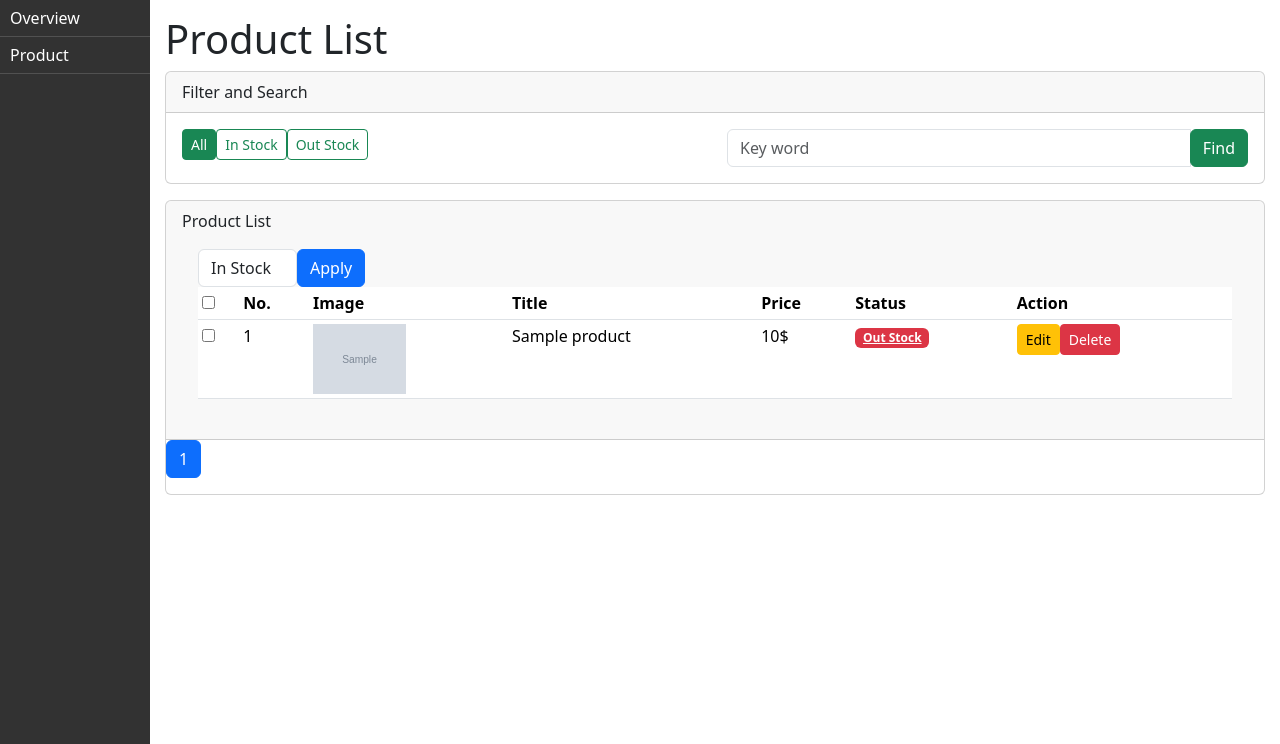
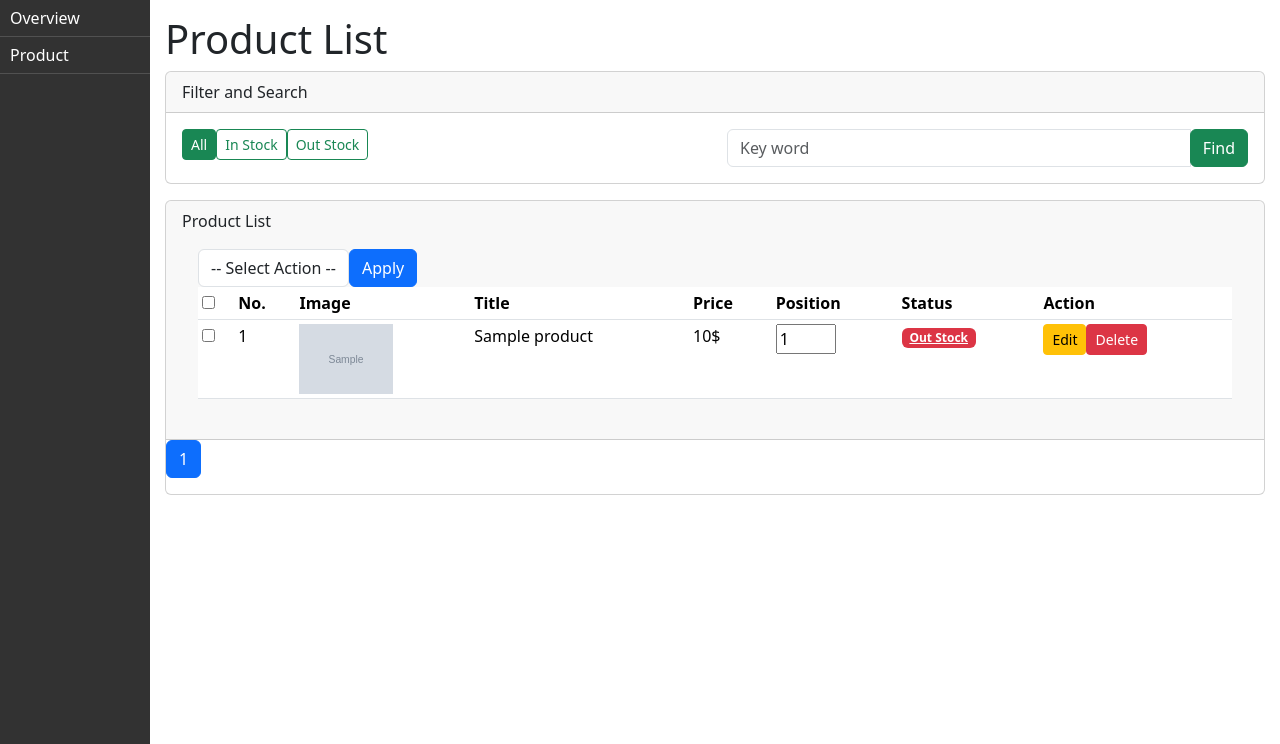
Before and after one commit to iam-dha/AdminPanel_NodeJS, a Node server app: page /admin/products in a window 1280 px wide. Shown: the part 56-800 px from the top of the page. Run offline with Node 20, Linux system fonts and the light colour scheme; tables that the repository leaves empty hold one stand-in row (values such as "Sample post"); grey boxes marked "Sample" are stand-in pictures; some libraries are stand-ins or nearby versions.

Commit message:
add change product-position

```diff
--- a/controllers/admin/product.controller.js
+++ b/controllers/admin/product.controller.js
@@ -27,7 +27,10 @@ module.exports.index = async (req, res) => {
     }, req.query, countProducts);
     //End Pagination
 
-    const productList = await Product.find(find).limit(objPagination.limitItems).skip(objPagination.skip);
+    const productList = await Product.find(find)
+        .sort({position: "desc"})
+        .limit(objPagination.limitItems)
+        .skip(objPagination.skip);
 
     res.render("./admin/pages/products/index.pug", {
         titlePage: "Trang san pham",
@@ -62,6 +65,23 @@ module.exports.changeMultiStatus = async (req, res) => {
         case "Out Stock":
             await Product.updateMany({_id: {$in: ids}}, {availabilityStatus: "Out Stock"})
             break;
+        case "Delete":
+            await Product.updateMany(
+                {_id: {$in: ids}}, {
+                    deleted: true,
+                    deletedAt: new Date()
+                }
+            )
+        case "Change-Position":
+            for (const item of ids) {
+                let [id, position] = item.split("-");
+                position = parseInt(position);
+                await Product.updateOne({
+                    _id: id
+                }, {
+                    position: position
+                })
+            }
         default:
             break;
     }
@@ -73,7 +93,10 @@ module.exports.changeMultiStatus = async (req, res) => {
 
 module.exports.deleteItem = async (req, res) => {
     const id = req.params.id;
-    await Product.deleteOne({_id: id});
+    await Product.updateOne({_id: id}, {
+        deleted: true,
+        deletedAt: new Date()
+    });
     const referer = req.get("referer");
     res.redirect(referer);
 }
--- a/controllers/client/product.controller.js
+++ b/controllers/client/product.controller.js
@@ -4,7 +4,7 @@ module.exports.index = async (req, res) => {
     const productList = await Product.find({
         availabilityStatus: "In Stock",
         deleted: false
-    });
+    }).sort({position: "desc"});
 
     const newProductList = productList.map((item) => {
         item['newPrice'] = (item.price * (1 - item.discountPercentage)).toFixed(2);
--- a/models/product.model.js
+++ b/models/product.model.js
@@ -10,8 +10,9 @@ const product_schema = new mongoose.Schema(
         stock: Number,
         availabilityStatus: String,
         thumbnail: String,
-        deleted: Boolean
-    }
+        deleted: Boolean,
+        position: Number
+    }, {strict: false}
 )
 
 const Product = mongoose.model('Product', product_schema, "products");
--- a/public/admin/js/script.js
+++ b/public/admin/js/script.js
@@ -115,12 +115,27 @@ if (checkboxMulti) {
             const checkboxMulti = document.querySelector("[checkbox-multi]");
             const inputsChecked = checkboxMulti.querySelectorAll("input[name='id']:checked");
 
+            const typeChange = e.target.elements.type.value;
+
+            if(typeChange == "Delete"){
+                const isConfirm = confirm("Delete selected product?");
+                if(!isConfirm){
+                    return;
+                }
+            }
             if(inputsChecked.length > 0){
                 let ids = [];
                 const inputIds = formChangeMulti.querySelector("[name='ids']");
                 inputsChecked.forEach(input => {
                     const id = input.value;
-                    ids.push(id);
+                    if(typeChange == "Change-Position"){
+                        const position = input.closest("tr").querySelector("input[name='position']").value;
+
+                        ids.push(`${id}-${position}`);
+                    }
+                    else {
+                        ids.push(id);
+                    }
                 })
 
                 inputIds.value = ids.join(", ");
--- a/views/admin/mixins/form-change-multi.pug
+++ b/views/admin/mixins/form-change-multi.pug
@@ -7,8 +7,11 @@ mixin formChangeMulti(path)
         .d-flex.align-items-start
             .form-group
                 select(name="type" class="form-control")
+                    option(disabled selected) -- Select Action --
                     option(value="In Stock") In Stock
                     option(value="Out Stock") Out Stock
+                    option(value= "Delete") Delete
+                    option(value= "Change-Position") Change Position
             .form-group
                 input(
                     type="text"
--- a/views/admin/pages/products/index.pug
+++ b/views/admin/pages/products/index.pug
@@ -33,6 +33,7 @@ block main
                             th Image
                             th Title
                             th Price
+                            th Position
                             th Status
                             th Action
 
@@ -55,6 +56,14 @@ block main
                                     )
                                 td #{item.title}
                                 td #{item.price}$
+                                td
+                                    input(
+                                        type="number"
+                                        value= item.position
+                                        style= "width: 60px"
+                                        min= "1"
+                                        name= "position"
+                                    )
                                 if (item.availabilityStatus == "In Stock")
                                     td
                                         a(
```
Also changed, not shown: routes/admin/product.route.js (+4 -4 lines).
